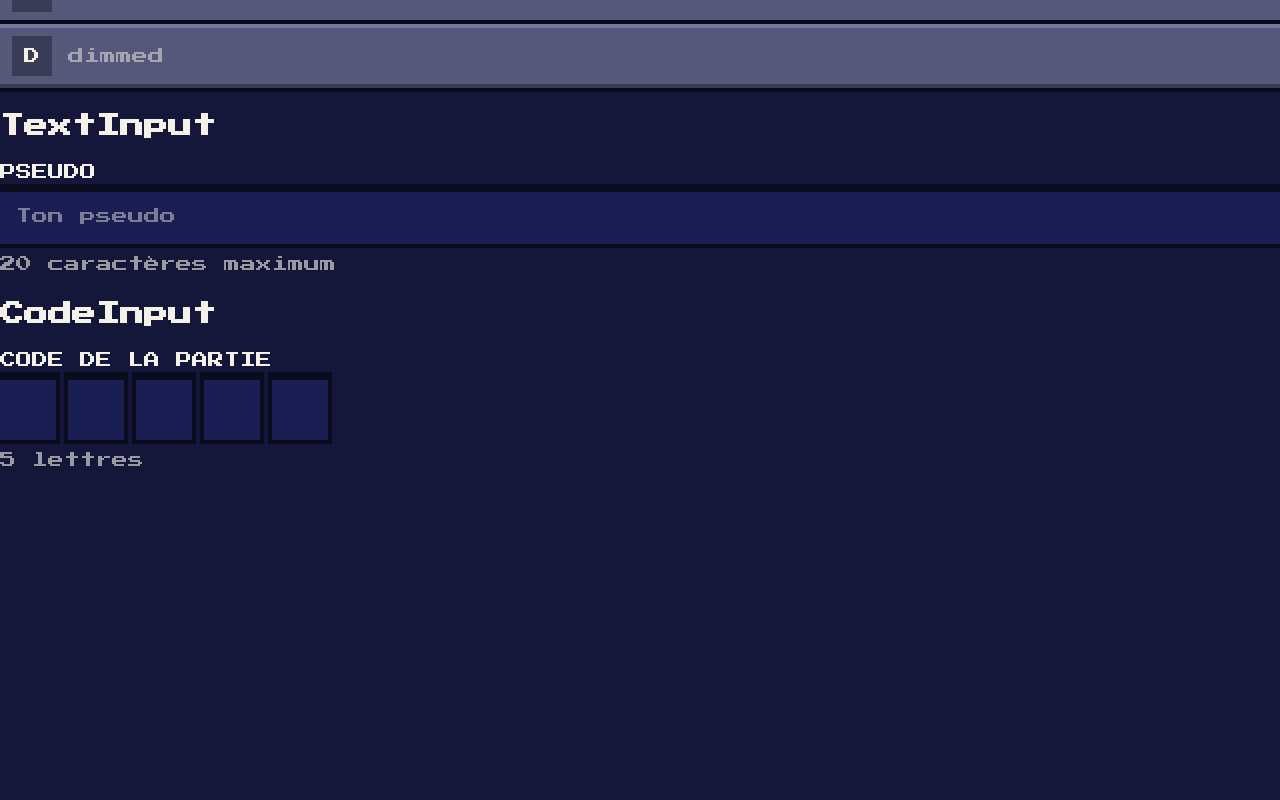
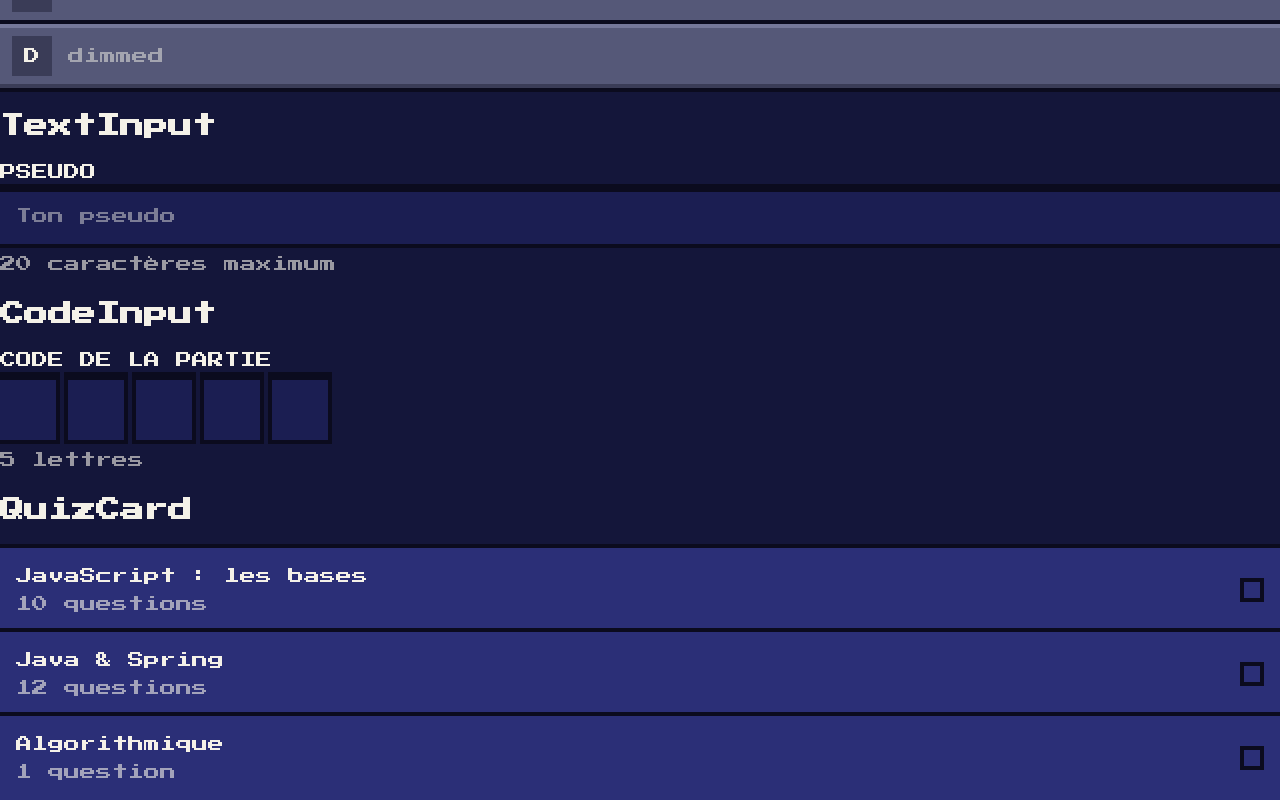
Before and after one commit to nelson-grac-aubert/Buzzer, a React (Vite) app in the folder frontend/: page /dev in a window 1280 px wide. Shown: the part 1822-2622 px from the top of the page. Before the commit the page ends 2294 px from the top, so only its background shows below. Built offline with nearby package versions, Linux system fonts and the light colour scheme.

Commit message:
feat(front) : add QuizCard component

```diff
--- /dev/null
+++ b/frontend/src/components/quiz-card/QuizCard.module.css
@@ -0,0 +1,51 @@
+.card {
+  display: flex;
+  align-items: center;
+  gap: var(--spacing-16);
+  width: 100%;
+  padding: var(--spacing-16);
+  border: none;
+
+  background-color: var(--color-background-panel);
+  text-align: left;
+  line-height: var(--line-height-text);
+  cursor: pointer;
+
+  box-shadow: 0 0 0 4px var(--color-outline);
+}
+
+.selected {
+  background-color: var(--color-background-panel-light);
+  box-shadow: 0 0 0 4px var(--color-text-primary);
+}
+
+/* title and question count, stacked */
+.info {
+  flex: 1;
+  display: flex;
+  flex-direction: column;
+  gap: var(--spacing-4);
+}
+
+.meta {
+  color: color-mix(in srgb, var(--color-text-primary) 60%, transparent);
+}
+
+/* same square as the AnswerButton indicator, px to stay aligned with the 24px icon */
+.indicator {
+  flex: none;
+  display: flex;
+  align-items: center;
+  justify-content: center;
+  width: 24px;
+  height: 24px;
+}
+
+.empty {
+  border: var(--border-width) solid var(--color-outline);
+}
+
+.filled {
+  background-color: var(--color-outline);
+  color: var(--color-text-primary);
+}
--- /dev/null
+++ b/frontend/src/components/quiz-card/QuizCard.tsx
@@ -0,0 +1,35 @@
+import CheckIcon from '../icons/CheckIcon'
+import styles from './QuizCard.module.css'
+
+type QuizCardProps = {
+  title: string
+  questionCount: number
+  selected: boolean
+  onClick: () => void
+}
+
+// The parent decides which card is selected (only one at a time)
+function QuizCard({ title, questionCount, selected, onClick }: QuizCardProps) {
+  return (
+    <button
+      type="button"
+      className={selected ? `${styles.card} ${styles.selected}` : styles.card}
+      onClick={onClick}
+    >
+      <span className={styles.info}>
+        <span>{title}</span>
+        <span className={styles.meta}>
+          {questionCount} {questionCount > 1 ? 'questions' : 'question'}
+        </span>
+      </span>
+
+      {selected ? (
+        <span className={`${styles.indicator} ${styles.filled}`}><CheckIcon /></span>
+      ) : (
+        <span className={`${styles.indicator} ${styles.empty}`} />
+      )}
+    </button>
+  )
+}
+
+export default QuizCard
--- a/frontend/src/pages/DevPage.tsx
+++ b/frontend/src/pages/DevPage.tsx
@@ -5,14 +5,21 @@ import AnswerButton from '../components/answer-button/AnswerButton'
 import type { AnswerOption, AnswerState } from '../components/answer-button/AnswerButton'
 import TextInput from '../components/text-input/TextInput'
 import CodeInput from '../components/code-input/CodeInput'
+import QuizCard from '../components/quiz-card/QuizCard'
 import { useState } from 'react'
 
 const answerOptions: AnswerOption[] = ['a', 'b', 'c', 'd']
 const answerStates: AnswerState[] = ['default', 'selected', 'validated', 'correct', 'wrong', 'dimmed']
+const quizzes = [
+  { id: 1, title: 'JavaScript : les bases', questionCount: 10 },
+  { id: 2, title: 'Java & Spring', questionCount: 12 },
+  { id: 3, title: 'Algorithmique', questionCount: 1 },
+]
 
 function DevPage() {
   const [username, setUserName] = useState("")
   const [code, setCode] = useState('')
+  const [selectedQuizId, setSelectedQuizId] = useState<number | null>(null)
 
   return (
     <main>
@@ -50,6 +57,19 @@ function DevPage() {
         <h2>CodeInput</h2>
         <CodeInput label="Code de la partie" value={code} onChange={setCode} hint="5 lettres" />
       </section>
+
+      <section>
+        <h2>QuizCard</h2>
+        {quizzes.map((quiz) => (
+          <QuizCard
+            key={quiz.id}
+            title={quiz.title}
+            questionCount={quiz.questionCount}
+            selected={quiz.id === selectedQuizId}
+            onClick={() => setSelectedQuizId(quiz.id)}
+          />
+        ))}
+      </section>
     </main>
   )
 }
```
